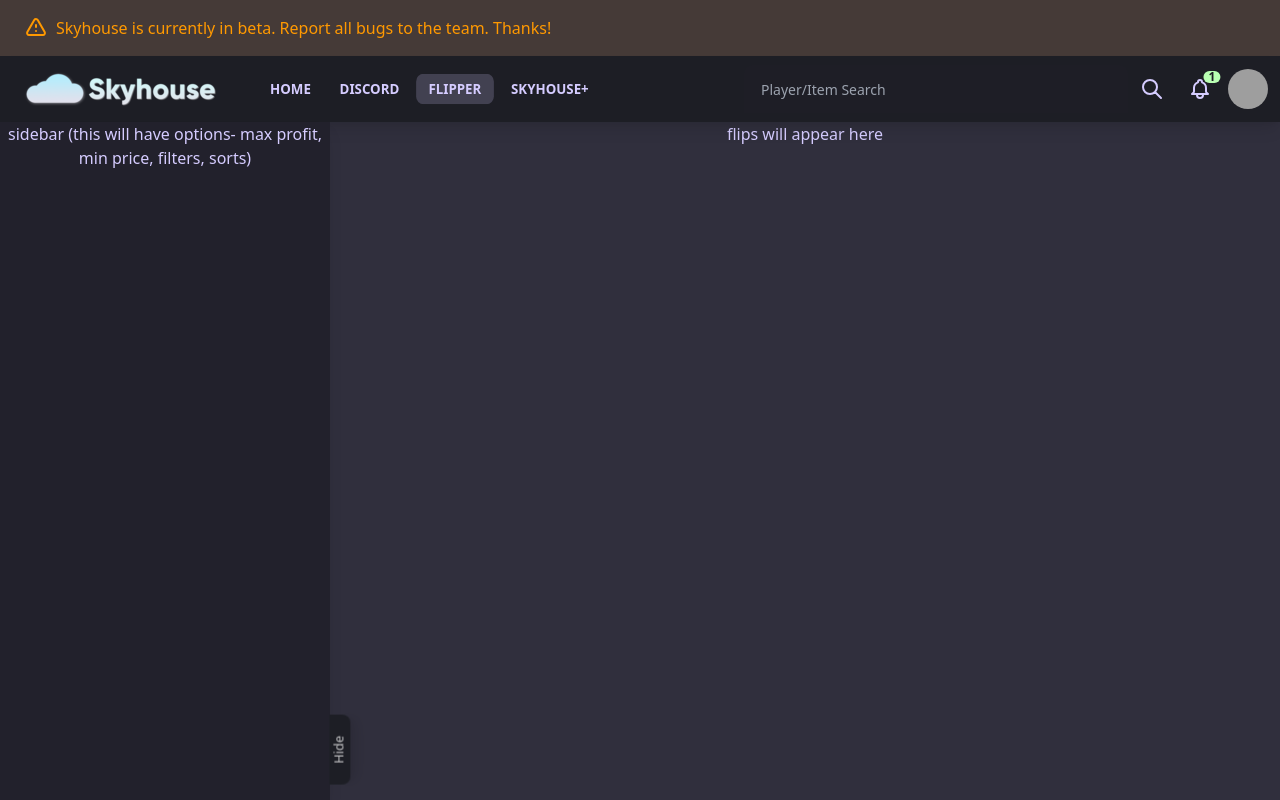
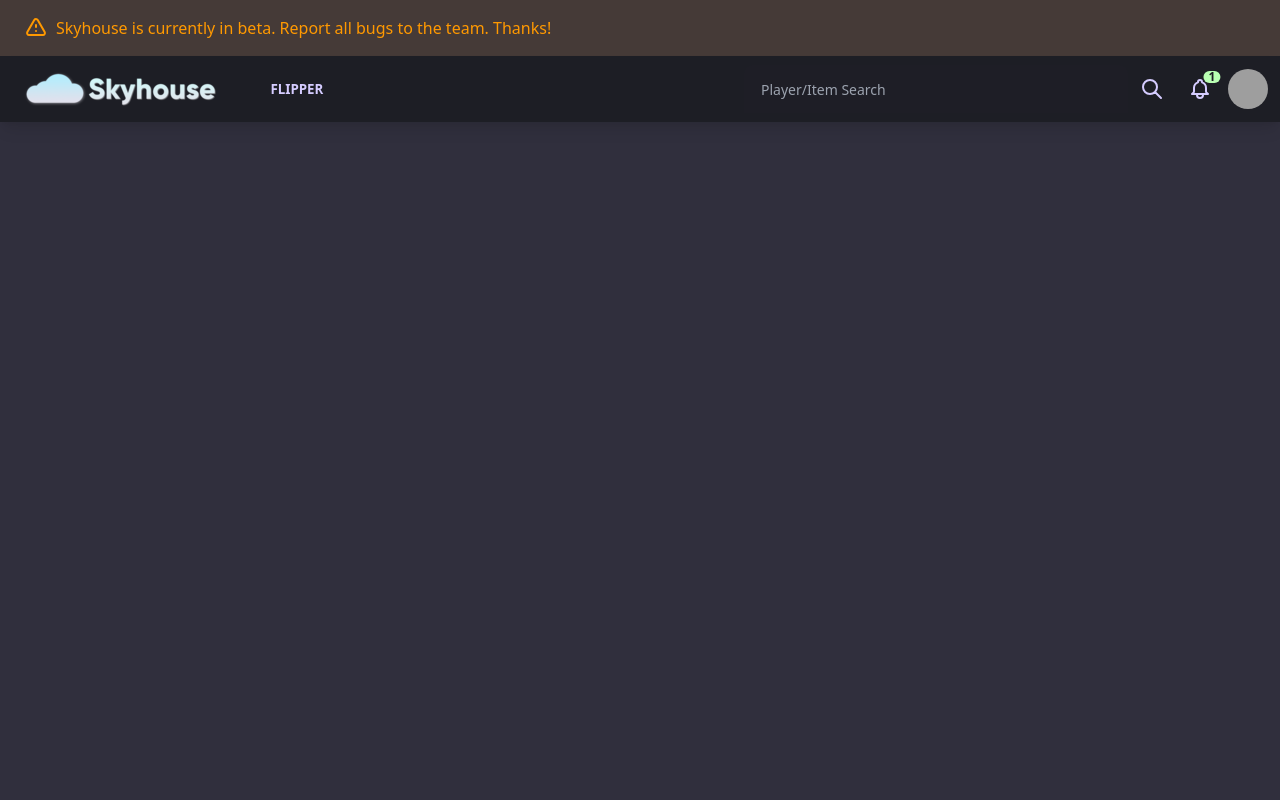
Before and after one commit to skyblock-tools/skyhouse-frontend, a Vue app: page / in a window 1280 px wide. Built offline with nearby package versions, Linux system fonts and the light colour scheme; grey boxes are pictures that could not be loaded.

Commit message:
use router

```diff
--- a/src/App.vue
+++ b/src/App.vue
@@ -1,8 +1,8 @@
 
 <template>
   <Announcement/>
-  <Header _page="3"/>
-  <Flipper/>
+  <Header/>
+  <router-view />
 </template>
 
 
@@ -10,7 +10,7 @@
 <script>
 import Announcement from './components/Announcement.vue'
 import Header from './components/Header.vue'
-import Flipper from "./components/Flipper/Flipper.vue";
+import Flipper from "./views/Flipper.vue";
 
 export default {
   name: "App",
--- a/src/components/Flipper/Unauthorized.vue
+++ b/src/components/Flipper/Unauthorized.vue
@@ -6,14 +6,15 @@
         <h1 class="mb-5 text-5xl font-bold">
           This page requires Authorization
         </h1>
-        <p class="mb-5" v-if="modeOne">
-          Skyhouse Flipper requires you to be logged into a valid discord account and a member of the skyblock.tools discord server.
+        <p class="mb-5" v-if="mode == 1">
+          Skyhouse Flipper requires you to be logged into a valid discord account and a member of the skyblock.tools
+          discord server.
         </p>
-        <p class="mb-5" v-if="modeTwo">
-          SKyhouse Flipper requires you to be a member of the skyblock.tools discord server.
+        <p class="mb-5" v-if="mode == 2">
+          Skyhouse Flipper requires you to be a member of the skyblock.tools discord server.
         </p>
-        <button class="btn btn-ghost" v-if="modeOne">Login via discord</button>
-        <button class="btn btn-ghost" v-if="modeTwo">Join discord</button>
+        <button class="btn btn-ghost" v-if="mode == 1">Login via discord</button>
+        <button class="btn btn-ghost" v-if="mode == 2">Join discord</button>
       </div>
     </div>
   </div>
@@ -28,20 +29,6 @@
     data() {
       return {
         mode: this._mode
-    }
-  },
-  computed: {
-    modeOne(){
-      if(this.mode == 1){
-        return true
-      }
-      return false
-    },
-    modeTwo(){
-      if(this.mode == 2){
-        return true
-      }
-      return false
       }
     },
     mounted() {
--- a/src/components/Header.vue
+++ b/src/components/Header.vue
@@ -5,18 +5,11 @@
     </div>
     <div class="flex-1 px-2 mx-2">
       <div class="items-stretch hidden lg:flex">
-        <a class="btn btn-ghost btn-sm rounded-btn pagelink">
-          Home
+        <a class="btn btn-ghost btn-sm rounded-btn pagelink" v-for="route in routes" :key="route.name"
+        :style="route.name == $route.name ? 'background-color: rgb(66, 65, 81);' : ''">
+          <router-link :to="route.path">{{ route.name }}</router-link>
         </a>
-        <a class="btn btn-ghost btn-sm rounded-btn pagelink">
-          Discord
-        </a>
-        <a class="btn btn-ghost btn-sm rounded-btn pagelink">
-          Flipper
-        </a>
-        <a class="btn btn-ghost btn-sm rounded-btn pagelink">
-          Skyhouse+
-        </a>
+
       </div>
     </div>
     <SearchBar/>
@@ -39,11 +32,6 @@
       </div>
     </div>
   </div>
-  <component is="style">
-    .pagelink:nth-child({{ page }}) {
-      background-color: rgb(66, 65, 81);
-    }
-  </component>
   <div class="spacer" style="height: 66px"></div>
 </template>
 
@@ -52,15 +40,16 @@
   export default {
     name: "Header",
     components: {SearchBar},
-    props: {
-      _page: String
-    },
     data() {
       return {
         classname: "",
         styles: "",
-        page: this._page
       };
+    },
+    computed: {
+      routes() {
+        return this.$router.options.routes.filter(x => x.includeInHeader);
+      }
     },
     mounted() {
       window.navbar = this
--- a/src/main.js
+++ b/src/main.js
@@ -1,4 +1,10 @@
-import { createApp } from 'vue'
-import App from './App.vue'
+import { createApp } from 'vue';
+import App from './App.vue';
+import router from './router';
 
-createApp(App).mount('#app')
+createApp(App)
+
+.use(router)
+.mount('#app')
+
+;
--- /dev/null
+++ b/src/router/index.js
@@ -0,0 +1,18 @@
+import { createRouter, createWebHistory } from 'vue-router';
+import Flipper from '../views/Flipper.vue';
+
+const routes = [
+  {
+    path: "/flipper",
+    name: "Flipper",
+    component: Flipper,
+    includeInHeader: true,
+  },
+]
+
+const router = createRouter({
+  history: createWebHistory(),
+  routes,
+})
+
+export default router;
--- a/src/components/Flipper/Flipper.vue
+++ b/src/views/Flipper.vue
@@ -9,9 +9,9 @@
 </template>
 
 <script>
-import Sidebar from './Sidebar.vue'
-import FlipGrid from "./FlipGrid.vue";
-import Unauthorized from "./Unauthorized.vue";
+import Sidebar from '../components/Flipper/Sidebar.vue'
+import FlipGrid from "../components/Flipper/FlipGrid.vue";
+import Unauthorized from "../components/Flipper/Unauthorized.vue";
 
 export default {
   name: "Flipper",
```
Lines whose indentation alone changed are shown as unchanged.
